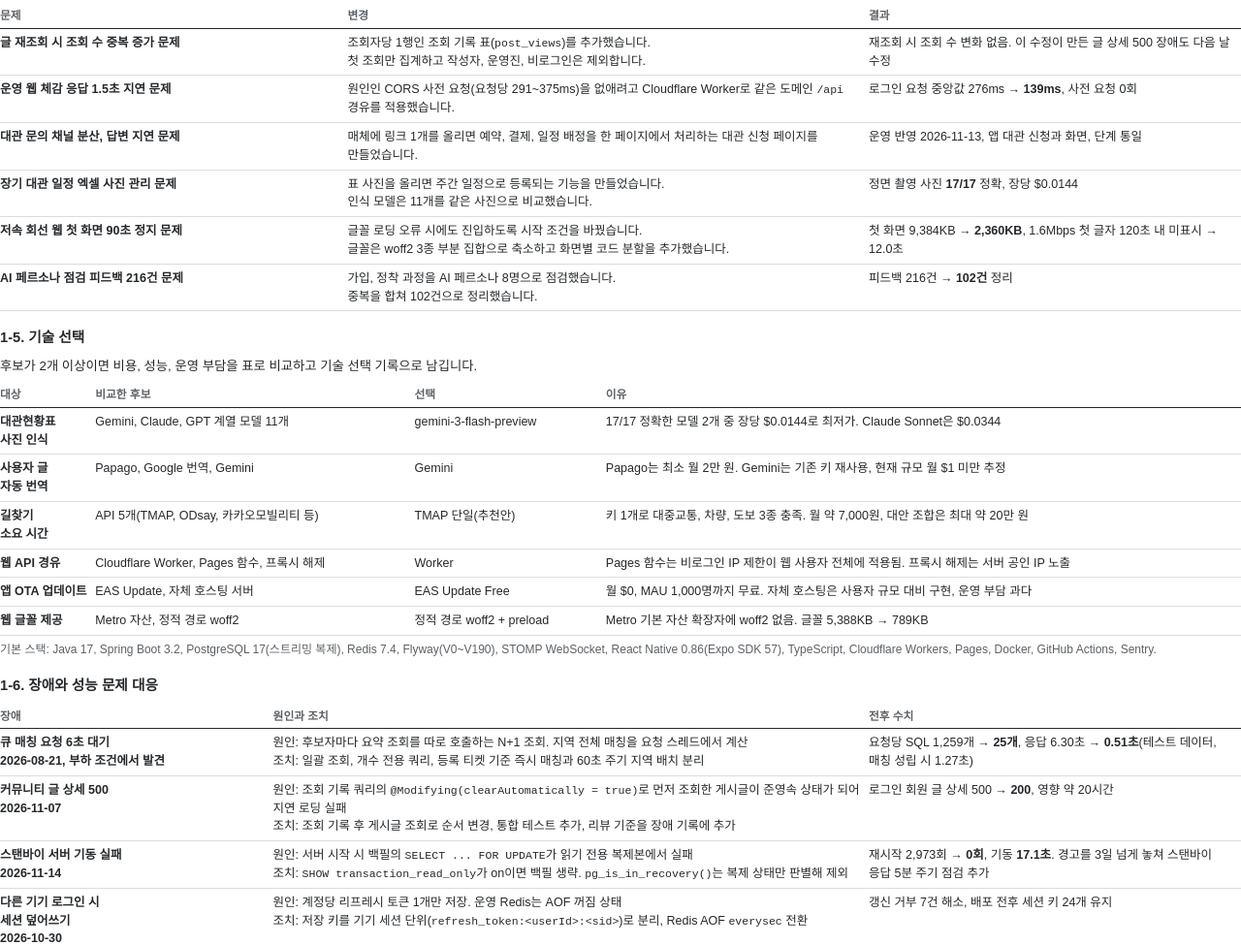
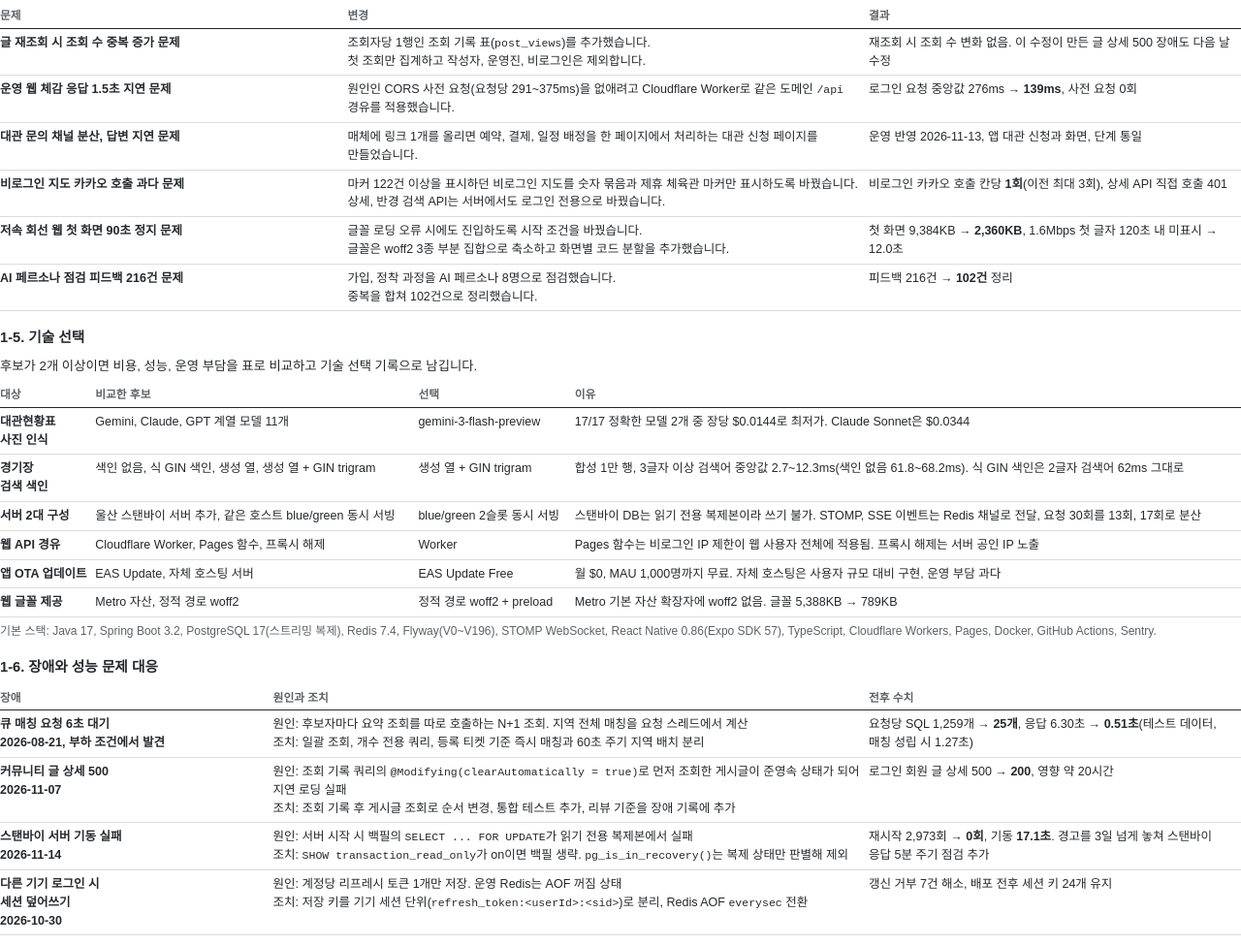
Before and after one commit to taehun2123/taehun2123.github.io, a plain HTML site: page _resume/portfolio.html in a window 1280 px wide. Shown: the part 2975-3950 px from the top of the page at 97% size. Drawn offline with Linux system fonts and the light colour scheme; a web font is replaced by a local one.

Commit message:
포트폴리오 PDF 사용자 문제, 기술 선택 표를 웹 업무 방식 카드 항목으로 교체
- 1-4 사용자 문제: 대관현황표 사진 등록 대신 비로그인 지도 카카오 호출 축소 항목
- 1-5 기술 선택: 번역 비용 추정, 길찾기 추천안 대신 경기장 검색 GIN trigram 색인, 서버 2대 동시 서빙 항목
- 기본 스택 Flyway 범위 V0~V190에서 main 기준 V0~V196으로 갱신
- sitemap 포트폴리오 PDF lastmod 갱신

```diff
--- a/_resume/portfolio.html
+++ b/_resume/portfolio.html
@@ -198,7 +198,7 @@ td code { background: none; padding: 0; }
       <tr><td class="k">글 재조회 시 조회 수 중복 증가 문제</td><td>조회자당 1행인 조회 기록 표(<code>post_views</code>)를 추가했습니다.<br>첫 조회만 집계하고 작성자, 운영진, 비로그인은 제외합니다.</td><td>재조회 시 조회 수 변화 없음. 이 수정이 만든 글 상세 500 장애도 다음 날 수정</td></tr>
       <tr><td class="k">운영 웹 체감 응답 1.5초 지연 문제</td><td>원인인 CORS 사전 요청(요청당 291~375ms)을 없애려고 Cloudflare Worker로 같은 도메인 <code>/api</code> 경유를 적용했습니다.</td><td>로그인 요청 중앙값 276ms → <b>139ms</b>, 사전 요청 0회</td></tr>
       <tr><td class="k">대관 문의 채널 분산, 답변 지연 문제</td><td>매체에 링크 1개를 올리면 예약, 결제, 일정 배정을 한 페이지에서 처리하는 대관 신청 페이지를 만들었습니다.</td><td>운영 반영 2026-11-13, 앱 대관 신청과 화면, 단계 통일</td></tr>
-      <tr><td class="k">장기 대관 일정 엑셀 사진 관리 문제</td><td>표 사진을 올리면 주간 일정으로 등록되는 기능을 만들었습니다.<br>인식 모델은 11개를 같은 사진으로 비교했습니다.</td><td>정면 촬영 사진 <b>17/17</b> 정확, 장당 $0.0144</td></tr>
+      <tr><td class="k">비로그인 지도 카카오 호출 과다 문제</td><td>마커 122건 이상을 표시하던 비로그인 지도를 숫자 묶음과 제휴 체육관 마커만 표시하도록 바꿨습니다.<br>상세, 반경 검색 API는 서버에서도 로그인 전용으로 바꿨습니다.</td><td>비로그인 카카오 호출 칸당 <b>1회</b>(이전 최대 3회), 상세 API 직접 호출 401</td></tr>
       <tr><td class="k">저속 회선 웹 첫 화면 90초 정지 문제</td><td>글꼴 로딩 오류 시에도 진입하도록 시작 조건을 바꿨습니다.<br>글꼴은 woff2 3종 부분 집합으로 축소하고 화면별 코드 분할을 추가했습니다.</td><td>첫 화면 9,384KB → <b>2,360KB</b>, 1.6Mbps 첫 글자 120초 내 미표시 → 12.0초</td></tr>
       <tr><td class="k">AI 페르소나 점검 피드백 216건 문제</td><td>가입, 정착 과정을 AI 페르소나 8명으로 점검했습니다.<br>중복을 합쳐 102건으로 정리했습니다.</td><td>피드백 216건 → <b>102건</b> 정리</td></tr>
     </tbody>
@@ -211,14 +211,14 @@ td code { background: none; padding: 0; }
     <thead><tr><th style="width:26mm">대상</th><th>비교한 후보</th><th>선택</th><th>이유</th></tr></thead>
     <tbody>
       <tr><td class="k">대관현황표<br>사진 인식</td><td>Gemini, Claude, GPT 계열 모델 11개</td><td>gemini-3-flash-preview</td><td>17/17 정확한 모델 2개 중 장당 $0.0144로 최저가. Claude Sonnet은 $0.0344</td></tr>
-      <tr><td class="k">사용자 글<br>자동 번역</td><td>Papago, Google 번역, Gemini</td><td>Gemini</td><td>Papago는 최소 월 2만 원. Gemini는 기존 키 재사용, 현재 규모 월 $1 미만 추정</td></tr>
-      <tr><td class="k">길찾기<br>소요 시간</td><td>API 5개(TMAP, ODsay, 카카오모빌리티 등)</td><td>TMAP 단일(추천안)</td><td>키 1개로 대중교통, 차량, 도보 3종 충족. 월 약 7,000원, 대안 조합은 최대 약 20만 원</td></tr>
+      <tr><td class="k">경기장<br>검색 색인</td><td>색인 없음, 식 GIN 색인, 생성 열, 생성 열 + GIN trigram</td><td>생성 열 + GIN trigram</td><td>합성 1만 행, 3글자 이상 검색어 중앙값 2.7~12.3ms(색인 없음 61.8~68.2ms). 식 GIN 색인은 2글자 검색어 62ms 그대로</td></tr>
+      <tr><td class="k">서버 2대 구성</td><td>울산 스탠바이 서버 추가, 같은 호스트 blue/green 동시 서빙</td><td>blue/green 2슬롯 동시 서빙</td><td>스탠바이 DB는 읽기 전용 복제본이라 쓰기 불가. STOMP, SSE 이벤트는 Redis 채널로 전달, 요청 30회를 13회, 17회로 분산</td></tr>
       <tr><td class="k">웹 API 경유</td><td>Cloudflare Worker, Pages 함수, 프록시 해제</td><td>Worker</td><td>Pages 함수는 비로그인 IP 제한이 웹 사용자 전체에 적용됨. 프록시 해제는 서버 공인 IP 노출</td></tr>
       <tr><td class="k">앱 OTA 업데이트</td><td>EAS Update, 자체 호스팅 서버</td><td>EAS Update Free</td><td>월 $0, MAU 1,000명까지 무료. 자체 호스팅은 사용자 규모 대비 구현, 운영 부담 과다</td></tr>
       <tr><td class="k">웹 글꼴 제공</td><td>Metro 자산, 정적 경로 woff2</td><td>정적 경로 woff2 + preload</td><td>Metro 기본 자산 확장자에 woff2 없음. 글꼴 5,388KB → 789KB</td></tr>
     </tbody>
   </table>
-  <p class="note">기본 스택: Java 17, Spring Boot 3.2, PostgreSQL 17(스트리밍 복제), Redis 7.4, Flyway(V0~V190), STOMP WebSocket, React Native 0.86(Expo SDK 57), TypeScript, Cloudflare Workers, Pages, Docker, GitHub Actions, Sentry.</p>
+  <p class="note">기본 스택: Java 17, Spring Boot 3.2, PostgreSQL 17(스트리밍 복제), Redis 7.4, Flyway(V0~V196), STOMP WebSocket, React Native 0.86(Expo SDK 57), TypeScript, Cloudflare Workers, Pages, Docker, GitHub Actions, Sentry.</p>
 
   <h3>1-6. 장애와 성능 문제 대응</h3>
   <table>
--- a/sitemap.xml
+++ b/sitemap.xml
@@ -6,7 +6,7 @@
   </url>
   <url>
     <loc>https://taehun2123.github.io/assets/kim-taehun-portfolio.pdf</loc>
-    <lastmod>2026-11-22</lastmod>
+    <lastmod>2026-11-26</lastmod>
   </url>
   <url>
     <loc>https://taehun2123.github.io/assets/kim-taehun-resume.pdf</loc>
```
Also changed, not shown: 1 other file.
